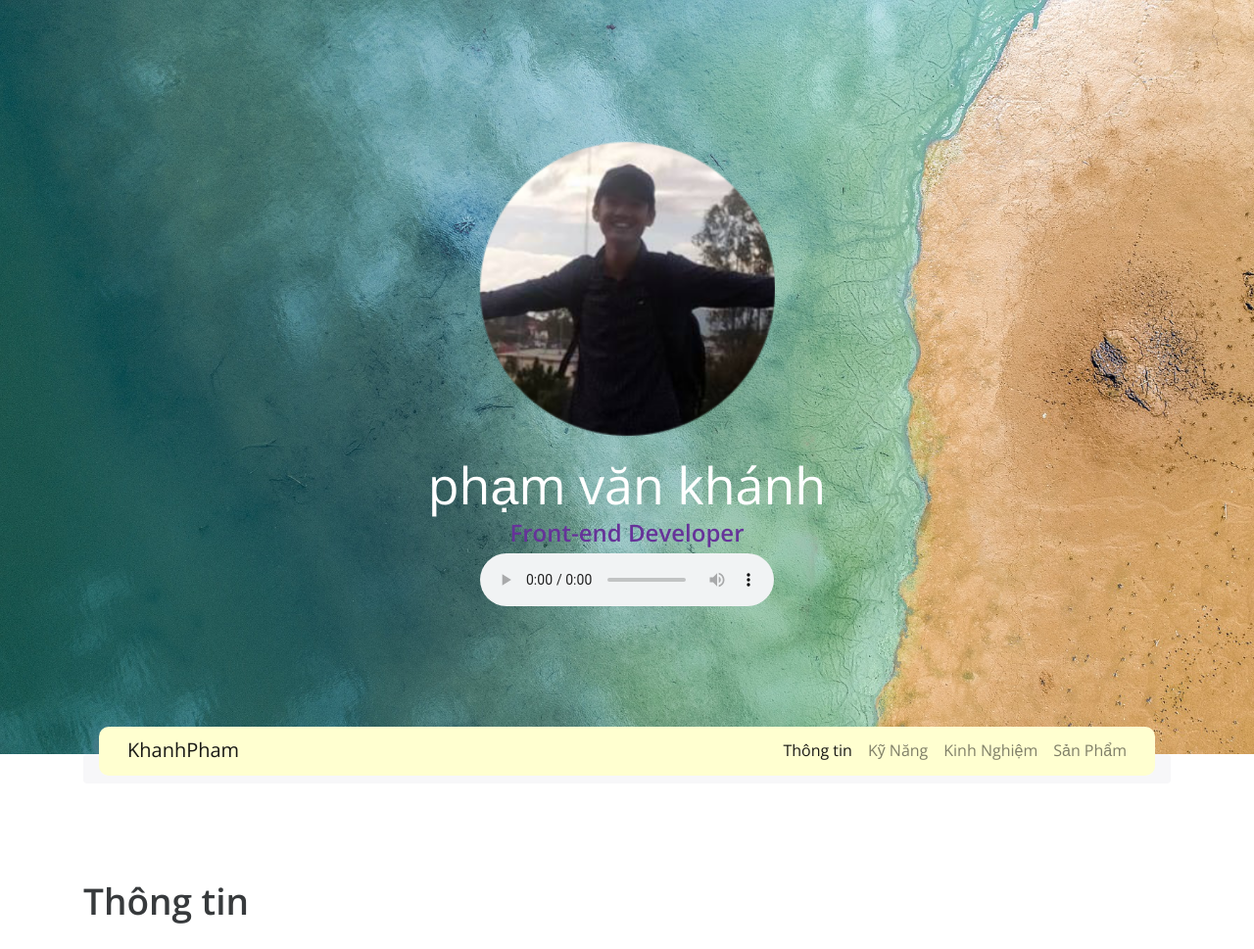
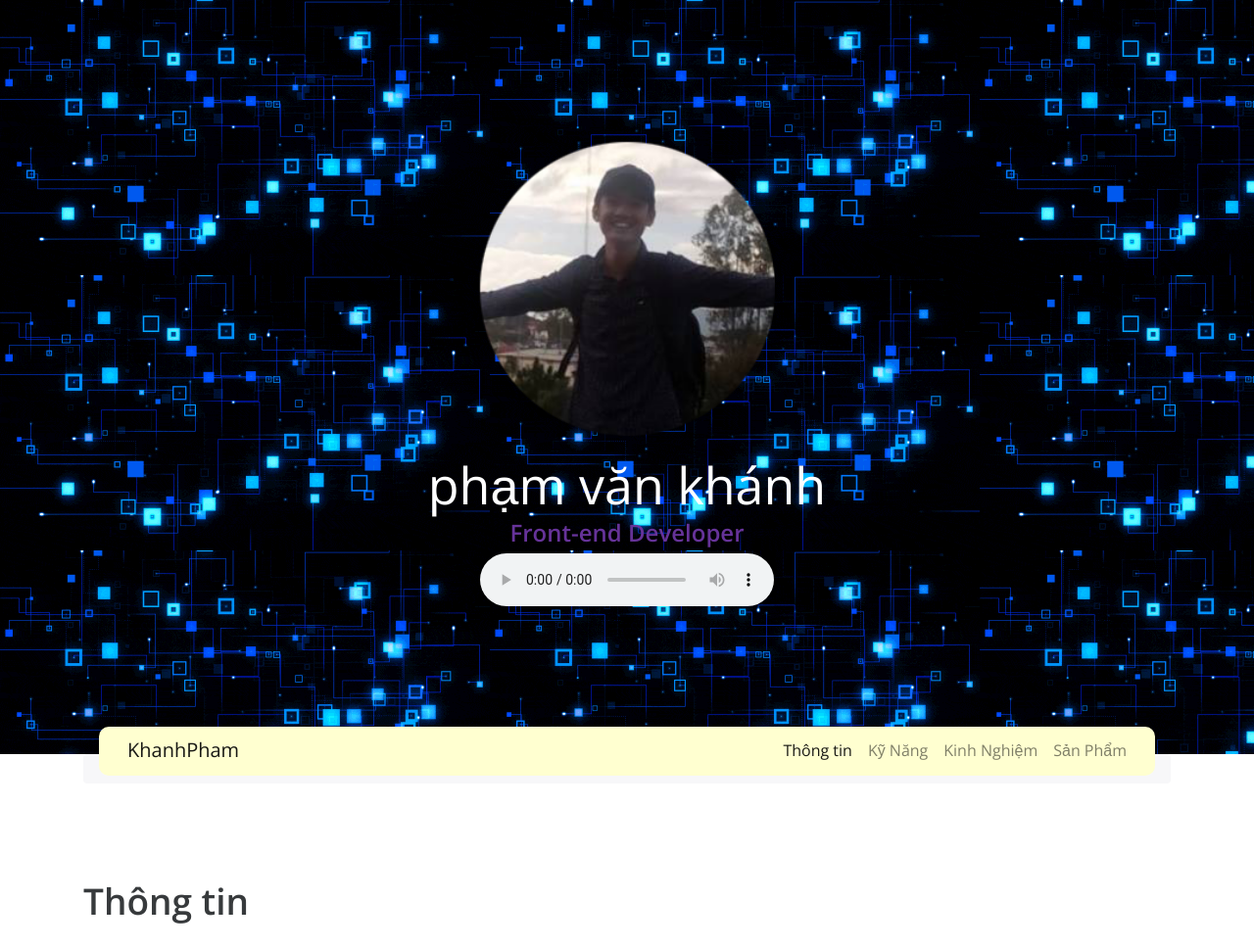
Before and after one commit to phamvankhanh223/phamvankhanh223.github.io, a PHP site: page / in a window 1280 px wide. Shown: the top 969 px of the page at 98% size. Run offline with PHP 8.4, Linux system fonts and the light colour scheme; some libraries are stand-ins or nearby versions.

Commit message:
them mot anh lon

```diff
--- a/1.css
+++ b/1.css
@@ -50,12 +50,15 @@ body{
     transition: 0.4s;
     animation:anBackgroundTop 2s forwards;
     animation-delay: 2s;
+    overflow: hidden;
 }
 
 /*lam hieu ung cho top*/
 @-webkit-keyframes dixuong{
     0%{opacity: 0;transform: translateY(-100%)
     }
+
+
     100%{opacity:1;transform:translateY(0px);}
 }
 
@@ -67,7 +70,8 @@ body{
 
 @-webkit-keyframes anBackgroundTop{
     0%{transform:scale(2);}
-    100%{transform: scale(1);}
+    50%{transform:scale(1);}
+    100%{transform: scale(1);background-image:url("images/giphy.gif");background-size: unset;}
 }
 
 
--- a/index.html
+++ b/index.html
@@ -40,6 +40,7 @@
 				  <source src="mp3/1.mp3" type="audio/ogg">
 				</audio>
 			</div>
+
  		</div>
  	</div> <!-- het anh lon top -->
  	<div class="menu">
```
Also changed, not shown: images/giphy.gif (added).
